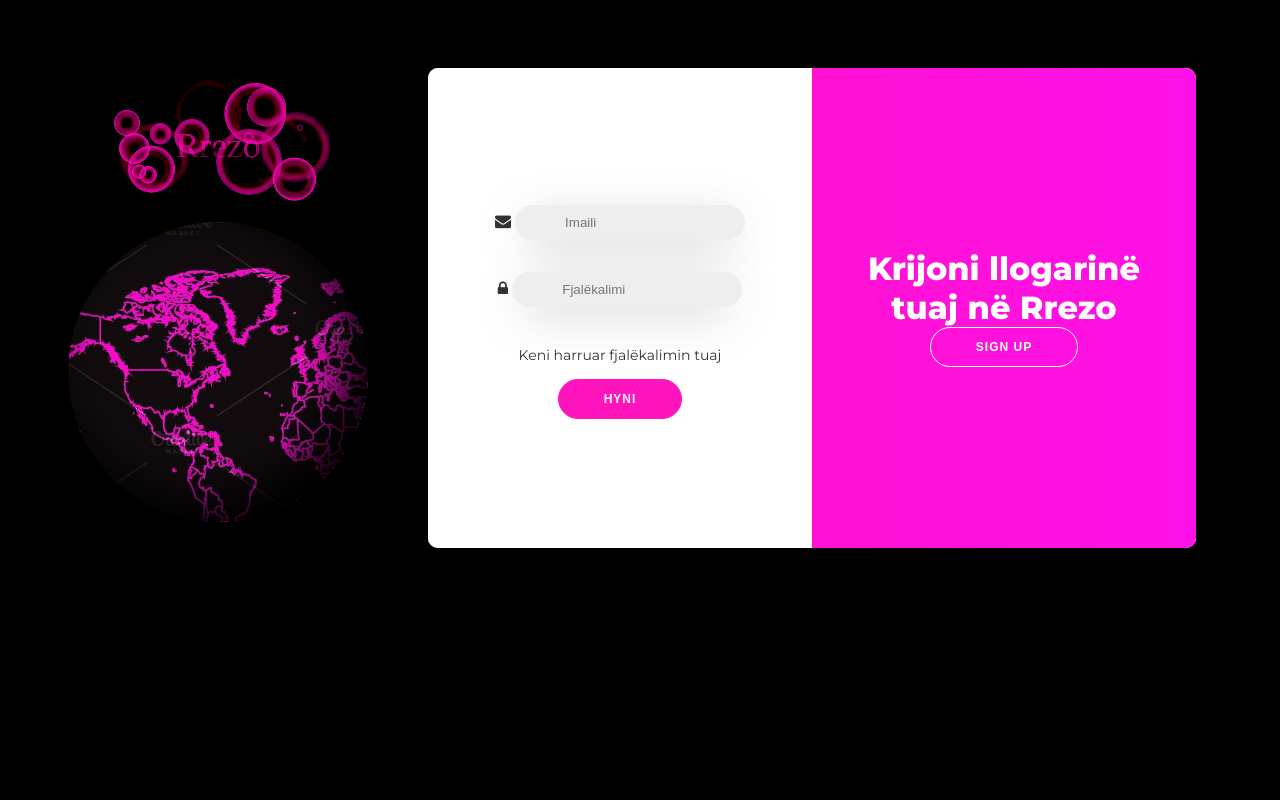
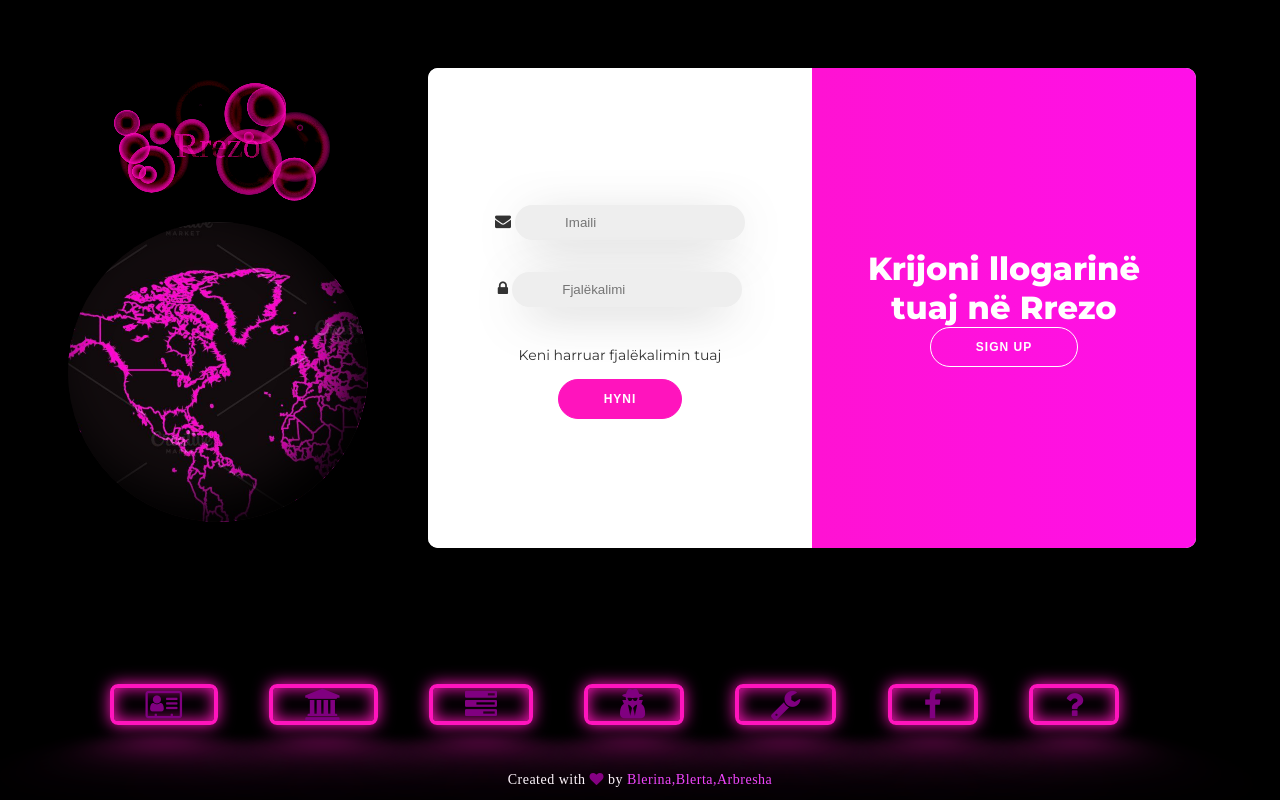
Before and after one commit to Blerina2/Rrezo, a plain HTML site: page frontend/landingpage/index.html in a window 1280 px wide. Shown: the top 800 px of the page. Drawn offline with Linux system fonts and the light colour scheme.

Commit message:
Krijimin i footer i cili permban 7 ikona si dhe krijimin e shkrimit "Created with love by Blerina,Blerta,Arbresha"

```diff
--- a/frontend/landingpage/index.html
+++ b/frontend/landingpage/index.html
@@ -8,7 +8,18 @@
     <link rel="stylesheet" href="../resources/css/mainCanvas.css">
     <link rel="stylesheet" href="../resources/css/earth.css">
     <link rel="stylesheet" href="../resources/css/gridContainer.css">
+    <link rel="stylesheet" href="../resources/css/gridContainerButtons.css">
+    <link rel="stylesheet" href="../resources/css/neonButton.css">
+    <link rel="stylesheet" href="../resources/css/footAutors.css">
     <link rel="stylesheet" href="../resources/css/loginFormular.css">
+    <link rel="stylesheet" href="../resources/css/faAddressCardO.css">
+    <link rel="stylesheet" href="../resources/css/faUniversity.css">
+    <link rel="stylesheet" href="../resources/css/faTasks.css">
+    <link rel="stylesheet" href="../resources/css/faUserSecret.css">
+    <link rel="stylesheet" href="../resources/css/faWrench.css">
+    <link rel="stylesheet" href="../resources/css/faFacebook.css">
+    <link rel="stylesheet" href="../resources/css/faQuestion.css">
+
 </head>
 <body>
 <div class="grid-container">
@@ -76,8 +87,39 @@
 </div>
 
 
+<footer>
+    <div class="grid-container-button">
+        <div class="grid-item-button">
+            <a class="neon-button"> <i class="fa fa-address-card-o" title="Kontakt" aria-hidden="true"></i></a>
+        </div>
+        <div class="grid-item-button">
+            <a class="neon-button" href="https://fiek.uni-pr.edu/" target="_blank"> <i class="fa fa-university"
+                                                                                       title="Universiteti"
+                                                                                       aria-hidden="true"></i></a>
+        </div>
+        <div class="grid-item-button">
+            <a class="neon-button"><i class="fa fa-tasks" title="Kriteret" aria-hidden="true"></i></a>
+        </div>
+        <div class="grid-item-button">
+            <a class="neon-button"><i class="fa fa-user-secret" title="Siguria" aria-hidden="true"></i></a>
+        </div>
+        <div class="grid-item-button">
+            <a class="neon-button"><i class="fa fa-wrench" title="Problemet teknike" aria-hidden="true"></i></a>
+        </div>
+        <div class="grid-item-button">
+            <a class="neon-button" href="https://www.facebook.com/fiek.edu/" target="_blank"> <i class="fa fa-facebook"
+                                                                                                 title="Facebook"
+                                                                                                 aria-hidden="true"></i></a>
+        </div>
+        <div class="grid-item-button">
+            <a class="neon-button"><i class="fa fa-question" title="Ndihmë" aria-hidden="true"></i></a>
+        </div>
+    </div>
+    <p>Created with <i class="fa fa-heart"></i> by <a>Blerina,Blerta,Arbresha</a></p>
+</footer>
 
+
+</body>
 <script src="/backend/bubbleCanvas.js"></script>
 <script src="/backend/signInUp.js"></script>
-</body>
 </html>
--- /dev/null
+++ b/frontend/resources/css/faAddressCardO.css
@@ -0,0 +1,19 @@
+.fa-address-card-o{
+    display: flex;
+    justify-content: center;
+}
+
+.fa-address-card-o:hover,
+.fa-address-card-o:focus{
+    color: white;
+    text-shadow: none;
+}
+
+.fa-address-card-o:hover::before,
+.fa-address-card-o:focus::before{
+    opacity: 1;
+}
+.fa-address-card-o:hover:after,
+.fa-address-card-o:focus::after{
+    opacity: 1;
+}
--- /dev/null
+++ b/frontend/resources/css/faFacebook.css
@@ -0,0 +1,19 @@
+.fa-facebook{
+    display: flex;
+    justify-content: center;
+}
+
+.fa-facebook:hover,
+.fa-facebook:focus{
+    color: white;
+    text-shadow: none;
+}
+
+.fa-facebook:hover::before,
+.fa-facebook:focus::before{
+    opacity: 1;
+}
+.fa-facebook:hover:after,
+.fa-facebook:focus::after{
+    opacity: 1;
+}
--- /dev/null
+++ b/frontend/resources/css/faQuestion.css
@@ -0,0 +1,19 @@
+.fa-question{
+    display: flex;
+    justify-content: center;
+}
+
+.fa-question:hover,
+.fa-question:focus{
+    color: white;
+    text-shadow: none;
+}
+
+.fa-question:hover::before,
+.fa-question:focus::before{
+    opacity: 1;
+}
+.fa-question:hover:after,
+.fa-question:focus::after{
+    opacity: 1;
+}
--- /dev/null
+++ b/frontend/resources/css/faTasks.css
@@ -0,0 +1,19 @@
+.fa-tasks{
+    display: flex;
+    justify-content: center;
+}
+
+.fa-tasks:hover,
+.fa-tasks:focus{
+    color: white;
+    text-shadow: none;
+}
+
+.fa-tasks:hover::before,
+.fa-tasks:focus::before{
+    opacity: 1;
+}
+.fa-tasks:hover:after,
+.fa-tasks:focus::after{
+    opacity: 1;
+}
--- /dev/null
+++ b/frontend/resources/css/faUniversity.css
@@ -0,0 +1,19 @@
+.fa-university{
+    display: flex;
+    justify-content: center;
+}
+
+.fa-university:hover,
+.fa-university:focus{
+    color: white;
+    text-shadow: none;
+}
+
+.fa-university:hover::before,
+.fa-university:focus::before{
+    opacity: 1;
+}
+.fa-university:hover:after,
+.fa-university:focus::after{
+    opacity: 1;
+}
--- /dev/null
+++ b/frontend/resources/css/faUserSecret.css
@@ -0,0 +1,19 @@
+.fa-user-secret{
+    display: flex;
+    justify-content: center;
+}
+
+.fa-user-secret:hover,
+.fa-user-secret:focus{
+    color: white;
+    text-shadow: none;
+}
+
+.fa-user-secret:hover::before,
+.fa-user-secret:focus::before{
+    opacity: 1;
+}
+.fa-user-secret:hover:after,
+.fa-user-secret:focus::after{
+    opacity: 1;
+}
--- /dev/null
+++ b/frontend/resources/css/faWrench.css
@@ -0,0 +1,19 @@
+.fa-wrench{
+    display: flex;
+    justify-content: center;
+}
+
+.fa-wrench:hover,
+.fa-wrench:focus{
+    color: white;
+    text-shadow: none;
+}
+
+.fa-wrench:hover::before,
+.fa-wrench:focus::before{
+    opacity: 1;
+}
+.fa-wrench:hover:after,
+.fa-wrench:focus::after{
+    opacity: 1;
+}
--- /dev/null
+++ b/frontend/resources/css/footAutors.css
@@ -0,0 +1,24 @@
+footer {
+    color: white;
+    font-size: 14px;
+    bottom: 0;
+    position: fixed;
+    left: 0;
+    right: 0;
+    text-align: center;
+    z-index: 9999;
+}
+
+footer p {
+    margin: 10px 0;
+
+}
+
+footer a {
+    color: #f046ff;
+    text-decoration: none;
+}
+
+footer i {
+    color: purple;
+}
--- /dev/null
+++ b/frontend/resources/css/gridContainerButtons.css
@@ -0,0 +1,12 @@
+.grid-container-button {
+    display: grid;
+    grid-template-columns: auto auto auto auto auto auto auto auto;
+    background-color: black;
+    margin: auto;
+    width: 90%;
+    padding: 20px;
+}
+.grid-item-button {
+    background-color: black;
+    text-align: center;
+}
--- a/frontend/resources/css/landingPage.css
+++ b/frontend/resources/css/landingPage.css
@@ -1,5 +1,5 @@
 .logo-rrezo{
-    width: 225%;
+    width: 100%;
     height: 20%;
     margin: 10px ;
     padding: 10px ;
--- /dev/null
+++ b/frontend/resources/css/neonButton.css
@@ -0,0 +1,60 @@
+:root{
+    --clr-neon:hsl(317 100% 54%);
+    --clr-bg:hsl(323 21% 16%);
+}
+
+
+.neon-button{
+    font-size: 2rem;
+    display: inline-block;
+    cursor: pointer;
+    text-decoration: none;
+    color: var(--clr-neon);
+    border: var(--clr-neon) 0.125em solid;
+    padding: 0.01em 1em;
+    border-radius: 0.25em;
+    box-shadow: inset 0 0 0.5em 0 var(--clr-neon), 0 0 0.5em 0 var(--clr-neon);
+    position: relative;
+}
+
+.neon-button::before{
+    content: "";
+    pointer-events: none;
+    position: absolute;
+    background: var(--clr-neon);
+    top: 120%;
+    left: 0;
+    width: 100%;
+    height: 100%;
+    transform: perspective(1em) rotateX(40deg) scale(1,0.35);
+    filter: blur(1em) ;
+    opacity: 0.7;
+}
+
+.neon-button::after{
+    content: "";
+    position: absolute;
+    top: 0;
+    bottom: 0;
+    right: 0;
+    left: 0;
+    box-shadow: 0 0 2em 0.5em var(--clr-neon);
+    opacity: 0;
+    background-color: var(--clr-neon);
+    z-index: -1;
+    transition: opacity 100ms linear;
+}
+
+.neon-button:hover,
+.neon-button:focus{
+    color: var(--clr-bg);
+    text-shadow: none;
+}
+.neon-button:hover::before,
+.neon-button:focus::before{
+    opacity: 1;
+}
+.neon-button:hover::after,
+.neon-button:focus::after{
+    opacity: 1;
+}
```
